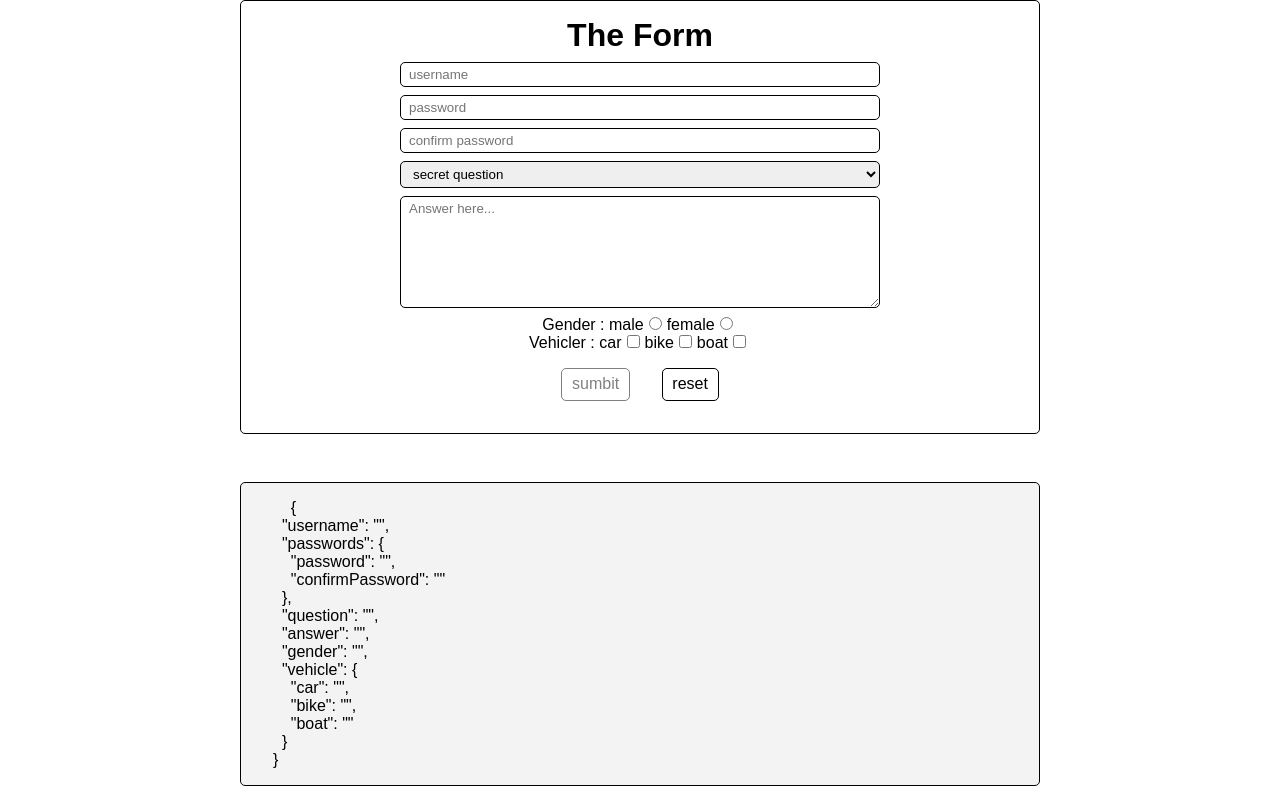
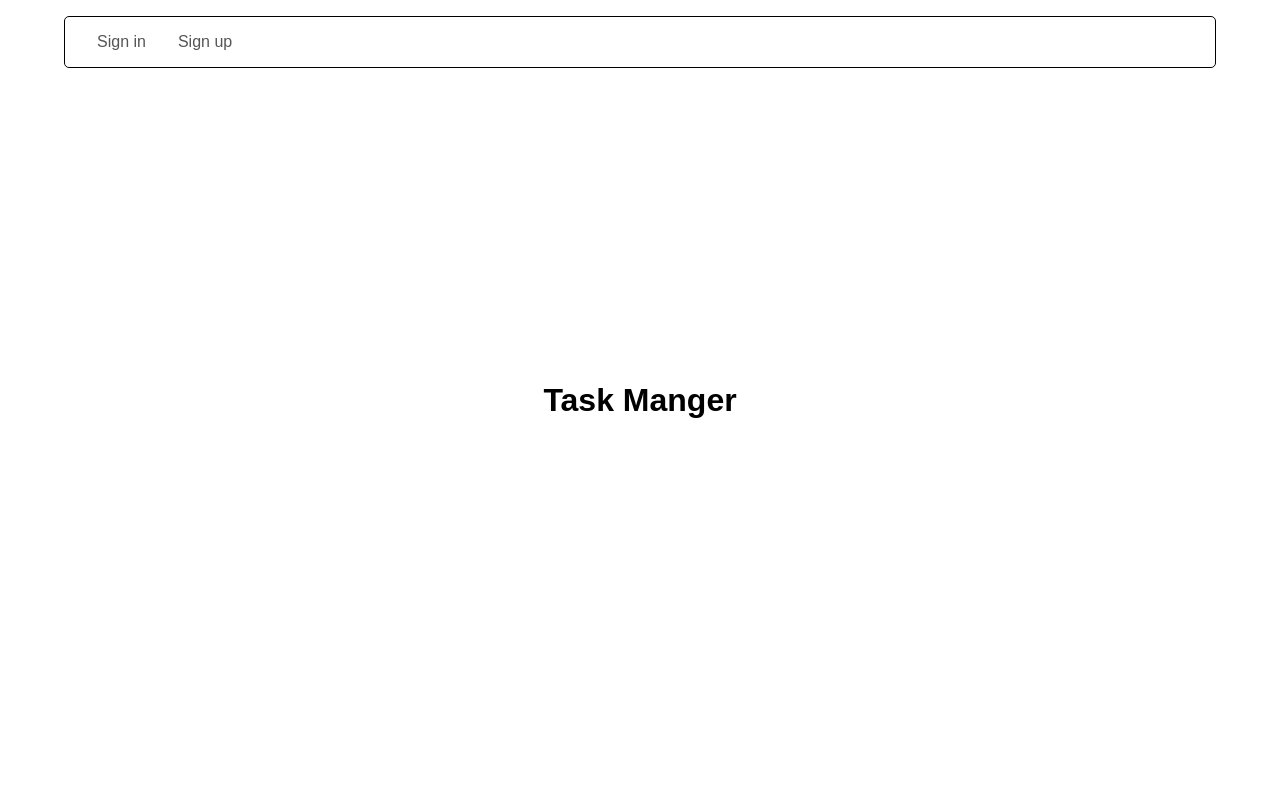
Before and after one commit to Mayankk104/Angular, an Angular app: page / in a window 1280 px wide. Built offline with nearby package versions, Linux system fonts and the light colour scheme.

Commit message:
updating app module

```diff
--- a/src/app/app.component.html
+++ b/src/app/app.component.html
@@ -1 +1,2 @@
-<app-forms></app-forms>
+<app-navbar></app-navbar>
+<router-outlet></router-outlet>
--- a/src/app/app.component.ts
+++ b/src/app/app.component.ts
@@ -6,5 +6,5 @@ import { Component } from '@angular/core';
   styleUrls: ['./app.component.scss']
 })
 export class AppComponent {
-  title = 'Angular';
+  title = 'Task Manager';
 }
```
Also changed, not shown: 1 other file (tests, documents, lock files or other folders).
